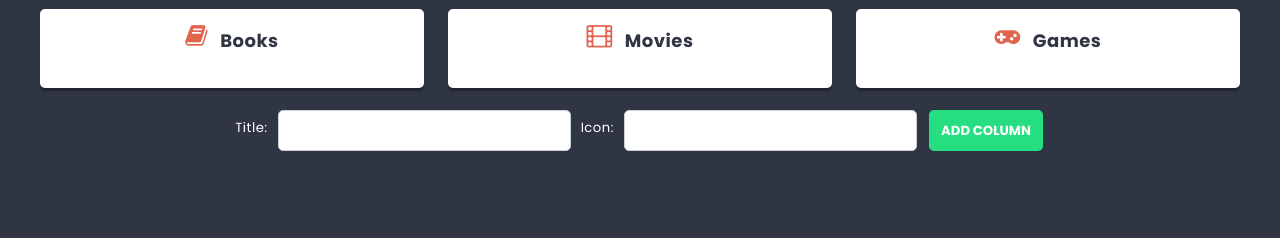
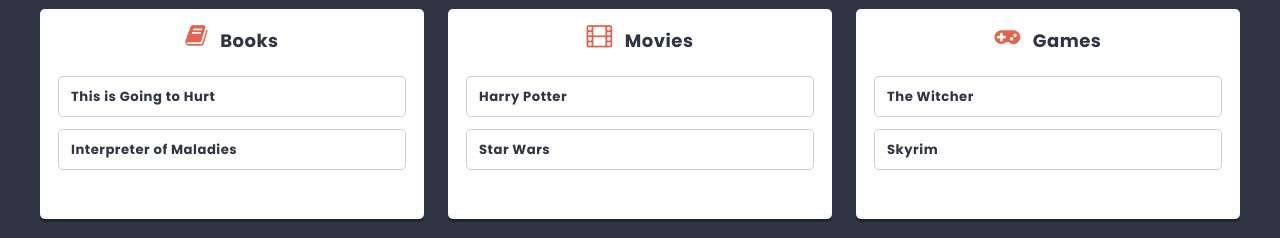
Before and after one commit to Arangus10/ToDoApp_react, a React (Create React App) app: page / in a window 1280 px wide. Shown: the part 512-750 px from the top of the page. Built offline with nearby package versions, Linux system fonts and the light colour scheme.

Commit message:
Add Card.js & Card.module.scss code

```diff
--- /dev/null
+++ b/src/components/Card/Card.js
@@ -0,0 +1,9 @@
+import styles from './Card.module.scss';
+
+const Card = props => {
+    return (
+        <li className={styles.card}>{props.title}</li>
+    );
+};
+
+export default Card;
--- /dev/null
+++ b/src/components/Card/Card.module.scss
@@ -0,0 +1,13 @@
+@import '../../styles/settings.scss';
+
+.card {
+    position: relative;
+    background: $color-light;
+    border: 1px solid lighten($color-dark, 60%);
+    padding: $base-size;
+    margin: 0 0 $base-size 0;
+    border-radius: $radius;
+    display: flex;
+    justify-content: space-between;
+    font-weight: bold;
+}
--- a/src/components/Column/Column.js
+++ b/src/components/Column/Column.js
@@ -1,5 +1,5 @@
 import styles from './Column.module.scss';
-
+import Card from './../Card/Card';
 
 const Column = props => {
     return (
@@ -7,6 +7,10 @@
             <h1 className={styles.title}>
                 <span className={styles.icon + ' fa fa-' + props.icon}></span>{props.title}
             </h1>
+            <ul className={styles.cards}>
+                {props.cards.map(card => <Card key={card.id} title={card.title} />)}
+            </ul>
+
         </article>
     );
 };
--- a/src/components/List/List.js
+++ b/src/components/List/List.js
@@ -6,13 +6,38 @@
 
 const List = () => {
   const [columns, setColumns] = useState([
-        { id: 1, title: 'Books', icon: 'book' },
-        { id: 2, title: 'Movies', icon: 'film' },
-        { id: 3, title: 'Games', icon: 'gamepad' }
+    {
+      id: 1,
+      title: 'Books',
+      icon: 'book',
+      cards: [
+        { id: 1, title: 'This is Going to Hurt' },
+        { id: 2, title: 'Interpreter of Maladies' }
+      ]
+    },
+    {
+      id: 2,
+      title: 'Movies',
+      icon: 'film',
+      cards: [
+        { id: 1, title: 'Harry Potter' },
+        { id: 2, title: 'Star Wars' }
+      ]
+    },
+    {
+      id: 3,
+      title: 'Games',
+      icon: 'gamepad',
+      cards: [
+        { id: 1, title: 'The Witcher' },
+        { id: 2, title: 'Skyrim' }
+      ]
+    }
   ]);
 
+
   const addColumn = newColumn => {
-		setColumns([...columns, { id: shortid(), title: newColumn.title, icon: newColumn.icon }]);
+    setColumns([...columns, { id: shortid(), title: newColumn.title, icon: newColumn.icon, cards: [] }]);
   };
 
   return (
@@ -22,11 +47,12 @@
       </header>
       <p className={styles.description}>Interesting things I want to check out</p>
       <section className={styles.columns}>
-				{columns.map(column => <Column key={column.id} title={column.title} icon={column.icon} id={column.id}/>)}
+      {columns.map(column => <Column key={column.id} id={column.id} title={column.title} icon={column.icon} cards={column.cards} />)}
       </section>
       <ColumnForm action={addColumn} />
     </div>
   );
 };
 
+
 export default List;
```
Lines whose indentation alone changed are shown as unchanged.
